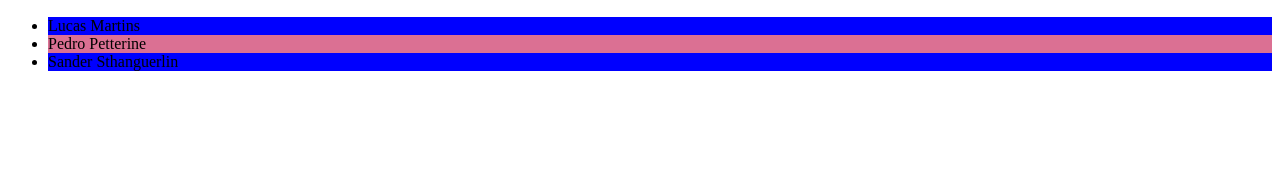
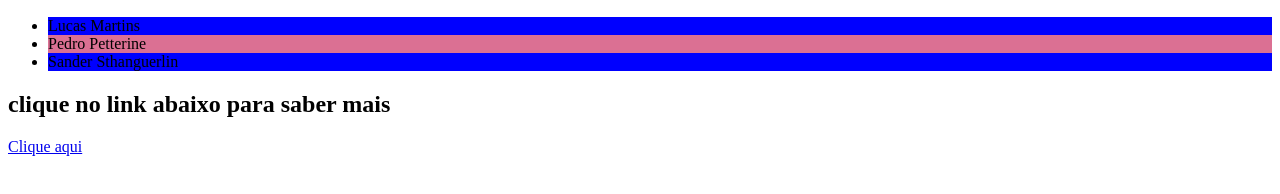
Before and after one commit to petterini/Exercicio-Aula-Git, a plain HTML site: page index.html in a window 1280 px wide. Shown: the part 110-304 px from the top of the page. Drawn offline with Linux system fonts and the light colour scheme.

Commit message:
Adcionando design

```diff
--- a/index.html
+++ b/index.html
@@ -17,5 +17,8 @@
         <li id="s">Sander Sthanguerlin</li>
     </ul>
 
+    <h2>clique no link abaixo para saber mais</h2>
+    <a href="indexPag.html" target="_blank">Clique aqui</a>
+
 </body>
 </html>
```
Also changed, not shown: estilo.css (line endings or trailing spaces).
